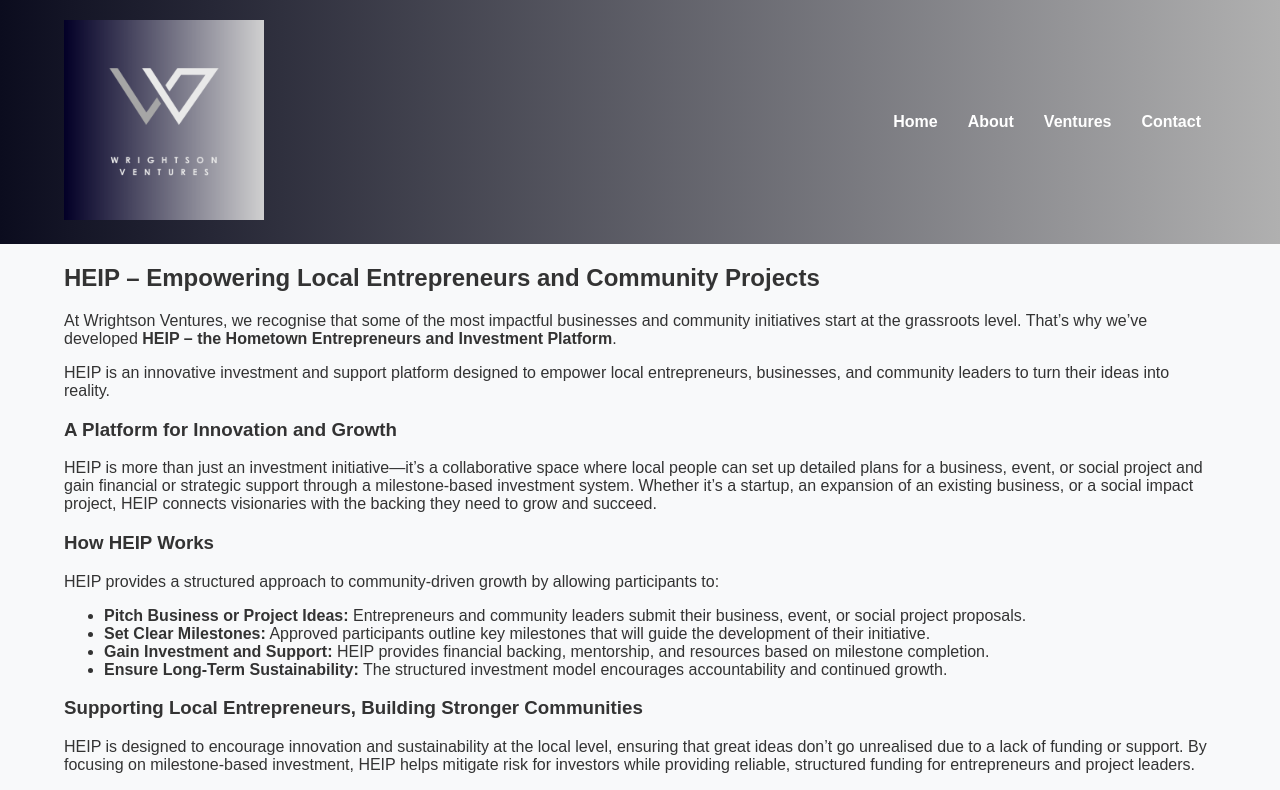
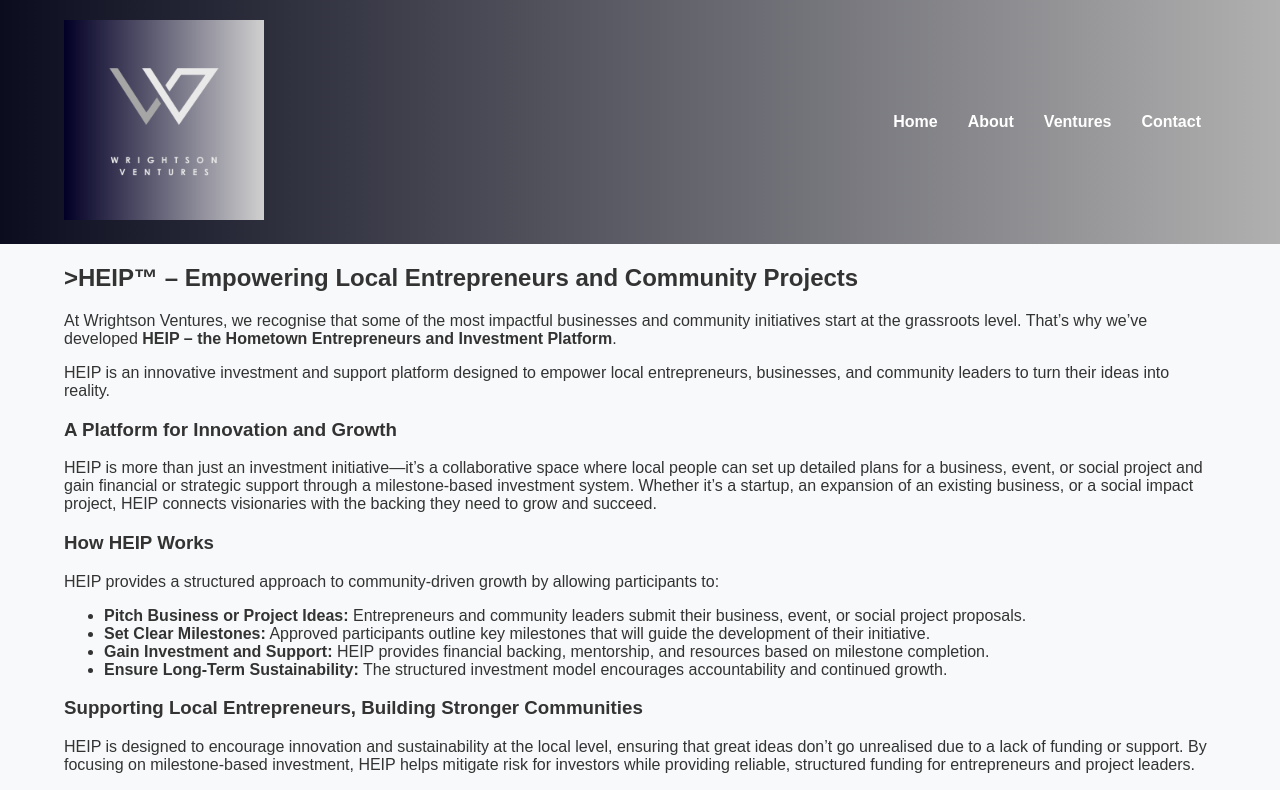
Before and after one commit to WatchfulBonsai/wrightson-ventures, a plain HTML site: page heip.html in a window 1280 px wide. Shown: the top 790 px of the page. Drawn offline with Linux system fonts and the light colour scheme.

Commit message:
Update heip.html

```diff
--- a/heip.html
+++ b/heip.html
@@ -27,7 +27,7 @@
     <!-- Main Content -->
 <section class="content">
     <div class="container" style="text-align: left;">
-    <h2>HEIP – Empowering Local Entrepreneurs and Community Projects</h2>
+    <h2>>HEIP™ – Empowering Local Entrepreneurs and Community Projects</h2>
 
         <p>At Wrightson Ventures, we recognise that some of the most impactful businesses and community initiatives start at the grassroots level. That’s why we’ve developed <strong>HEIP – the Hometown Entrepreneurs and Investment Platform</strong>. </p>
         <p>HEIP is an innovative investment and support platform designed to empower local entrepreneurs, businesses, and community leaders to turn their ideas into reality.</p>
```
